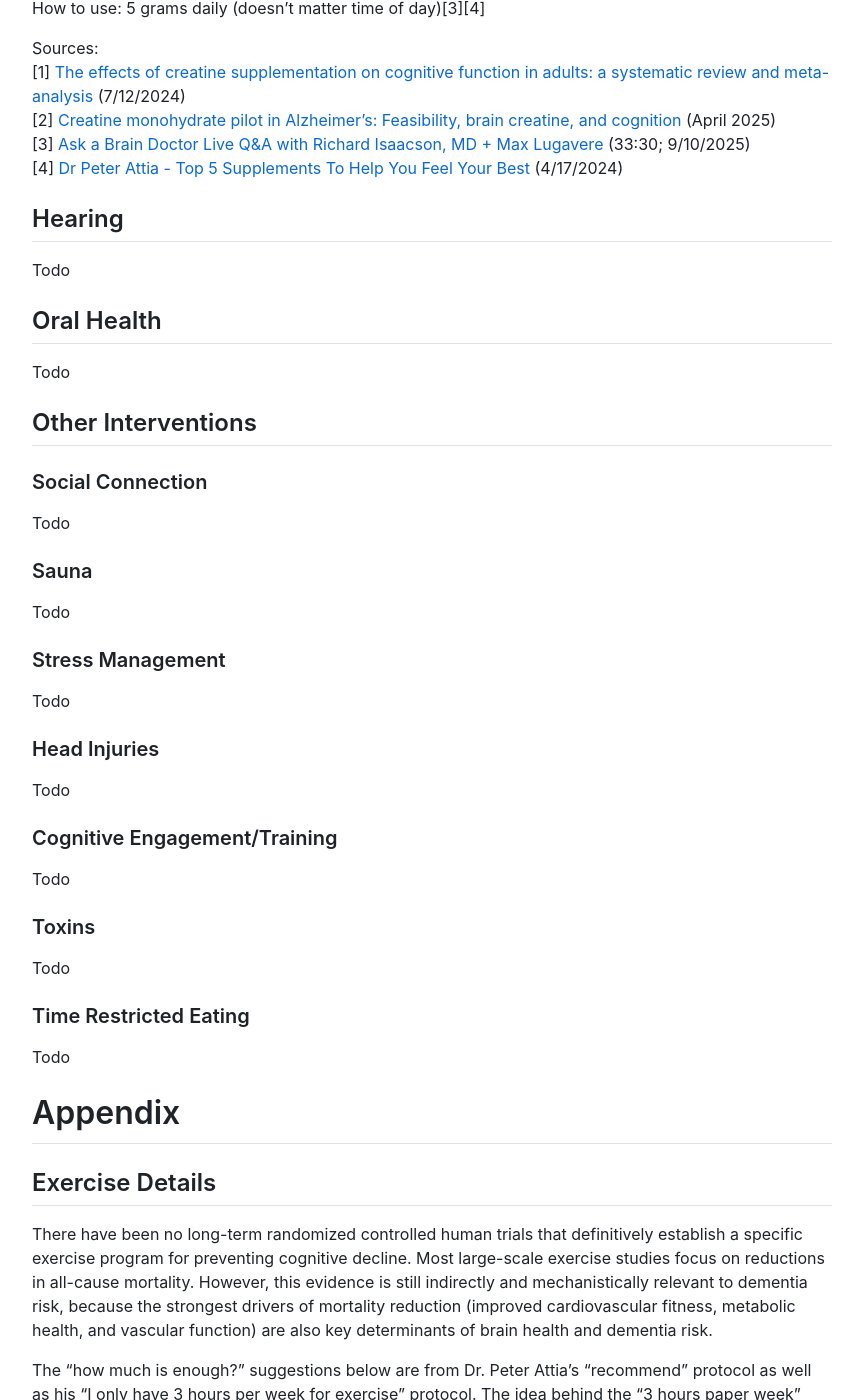
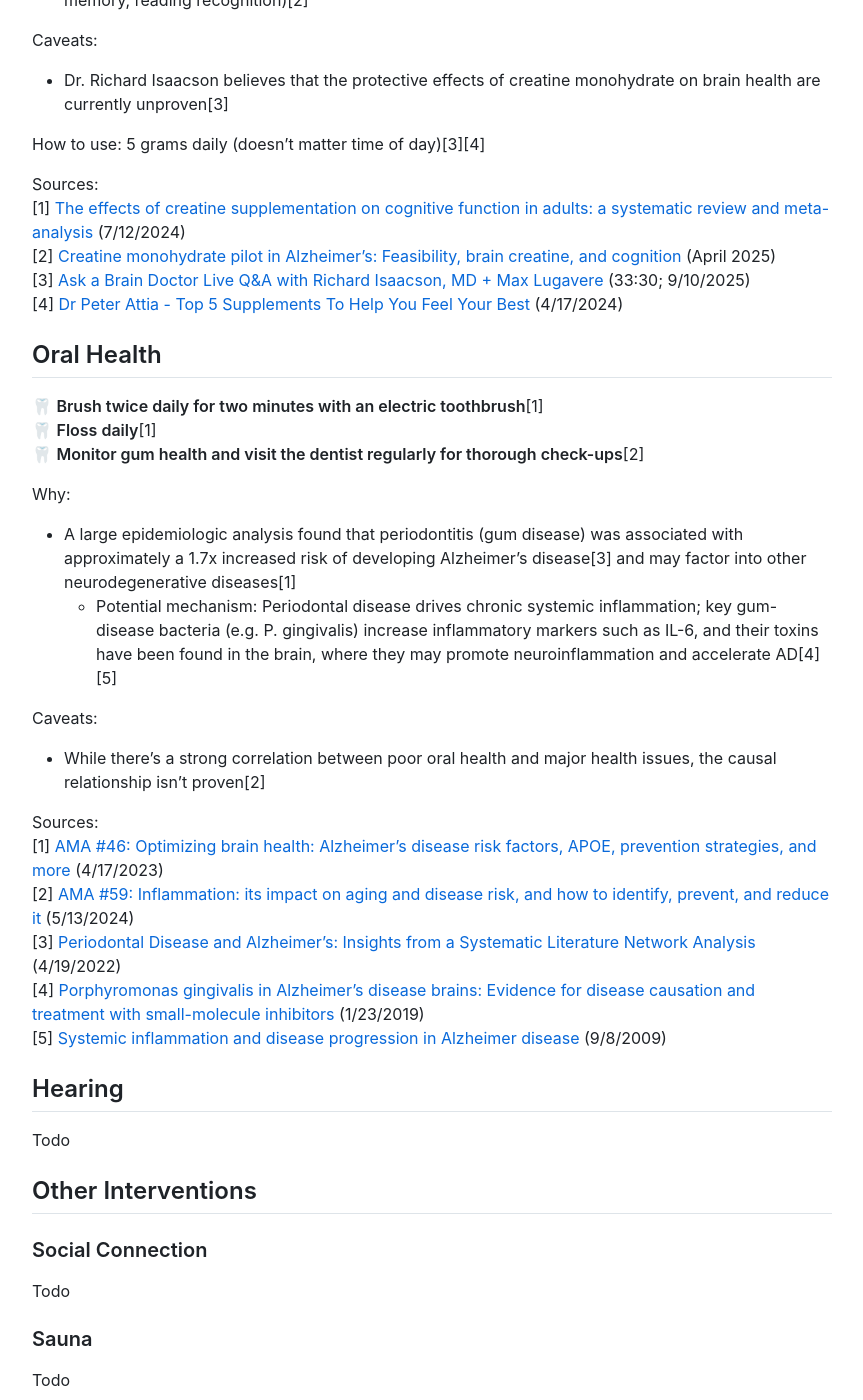
Before and after one commit to samtmartin/brainhealth, a Jekyll site: the page built from index.md, in a window 1280 px wide and 1400 px high, scrolled down 12101 px. Shown: the whole window, without its empty margins (208-1071 px from the left). Built offline with Jekyll 4.4.1, drawn with Linux system fonts in a browser that asks for light colours; nearby versions of some CDN libraries; our own code applies the rules of GitHub Pages for plain Markdown files; some of the changed text lies outside the part shown.

Commit message:
Content. Add section on oral health.

```diff
--- a/index.md
+++ b/index.md
@@ -55,6 +55,11 @@ The protocol is organized by category and estimated impact, with recommendations
   - 💊 Theracurmin/Curcumin (consult physician; contraindications exist)
   - 💊 Cocoa Flavanols
   - 💊 Magnesium L-Threonate
+
+**[Oral Health](#oral-health)**
+  - 🦷 Brush twice daily for two minutes with an electric toothbrush
+  - 🦷 Floss daily
+  - 🦷 Monitor gum health and visit the dentist regularly for thorough check-ups
 
 ## Exercise
 
@@ -379,11 +384,29 @@ Sources:
 [3] [Ask a Brain Doctor Live Q&A with Richard Isaacson, MD + Max Lugavere](https://www.youtube.com/watch?v=b8tC0zip5Hc) (33:30; 9/10/2025)
 [4] [Dr Peter Attia - Top 5 Supplements To Help You Feel Your Best](https://www.youtube.com/watch?v=cepkTUQPAj4) (4/17/2024)
 
+## Oral Health
+
+🦷 **Brush twice daily for two minutes with an electric toothbrush**[1]
+🦷 **Floss daily**[1]
+🦷 **Monitor gum health and visit the dentist regularly for thorough check-ups**[2]
+
+Why:
+
+* A large epidemiologic analysis found that periodontitis (gum disease) was associated with approximately a 1.7x increased risk of developing Alzheimer’s disease[3] and may factor into other neurodegenerative diseases[1]
+  * Potential mechanism: Periodontal disease drives chronic systemic inflammation; key gum-disease bacteria (e.g. P. gingivalis) increase inflammatory markers such as IL-6, and their toxins have been found in the brain, where they may promote neuroinflammation and accelerate AD[4][5]
+
+Caveats:
+
+* While there's a strong correlation between poor oral health and major health issues, the causal relationship isn't proven[2]
+
+Sources:
+[1] [AMA #46: Optimizing brain health: Alzheimer's disease risk factors, APOE, prevention strategies, and more](https://peterattiamd.com/ama46/) (4/17/2023)
+[2] [AMA #59: Inflammation: its impact on aging and disease risk, and how to identify, prevent, and reduce it](https://peterattiamd.com/ama59/) (5/13/2024)
+[3] [Periodontal Disease and Alzheimer's: Insights from a Systematic Literature Network Analysis](https://pmc.ncbi.nlm.nih.gov/articles/PMC11266257/) (4/19/2022)
+[4] [Porphyromonas gingivalis in Alzheimer’s disease brains: Evidence for disease causation and treatment with small-molecule inhibitors](https://www.science.org/doi/10.1126/sciadv.aau3333) (1/23/2019)
+[5] [Systemic inflammation and disease progression in Alzheimer disease](https://pmc.ncbi.nlm.nih.gov/articles/PMC2848584/) (9/8/2009)
+
 ## Hearing
-
-Todo
-
-## Oral Health
 
 Todo
 
```
